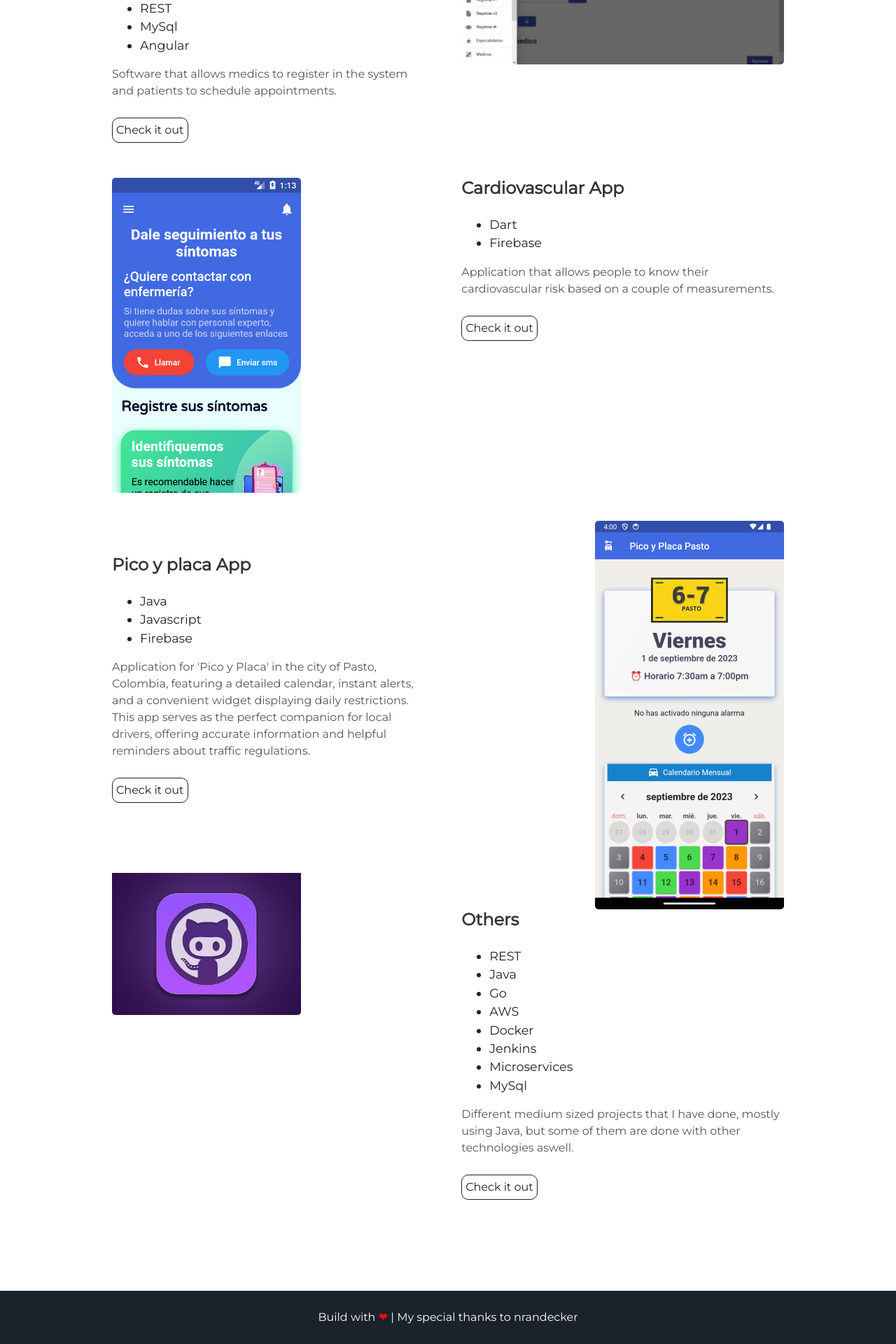
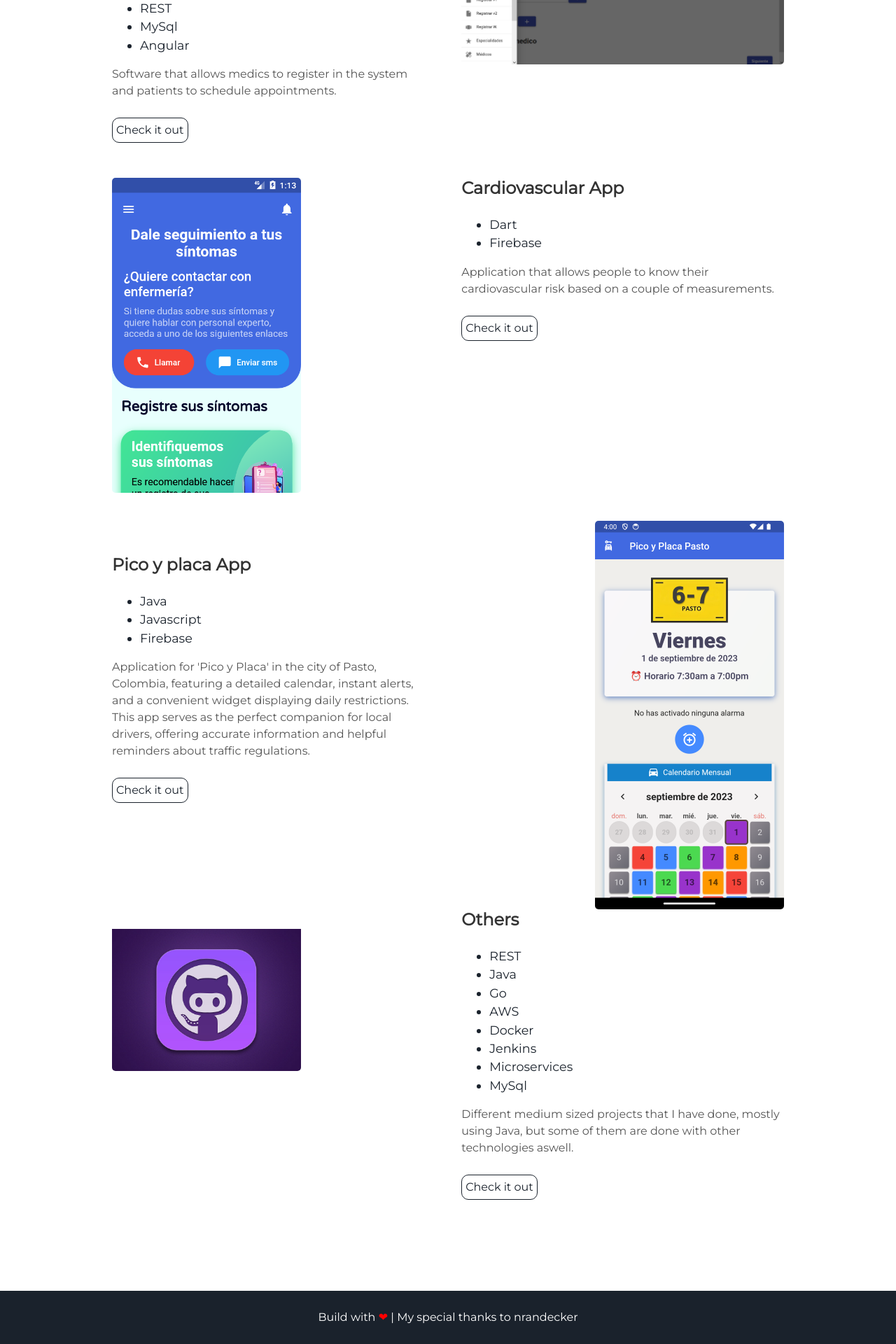
Before and after one commit to JuanCeron023/portfolio, a Jekyll site: the page built from index.html, in a window 1280 px wide. Shown: the part 2086-4006 px from the top of the page at 70% size. Built offline with Jekyll 4.4.1, drawn with Linux system fonts in a browser that asks for light colours.

Commit message:
Update projects.html

```diff
--- a/_includes/projects.html
+++ b/_includes/projects.html
@@ -49,7 +49,7 @@
   </div>
   <div class="user-projects">
   <div class="images-left">
-   <img alt="project" src="{{ "/assets/img/github1.jpg" | prepend: site.baseurl }}" width="270" height="300"  style="padding-top: 70px;"/>
+   <img alt="project" src="{{ "/assets/img/github1.jpg" | prepend: site.baseurl }}" width="270" height="300"  style="padding-top: 150px;"/>
   </div>
   <div class="contents-right">
     <h3> Others </h3>
```
